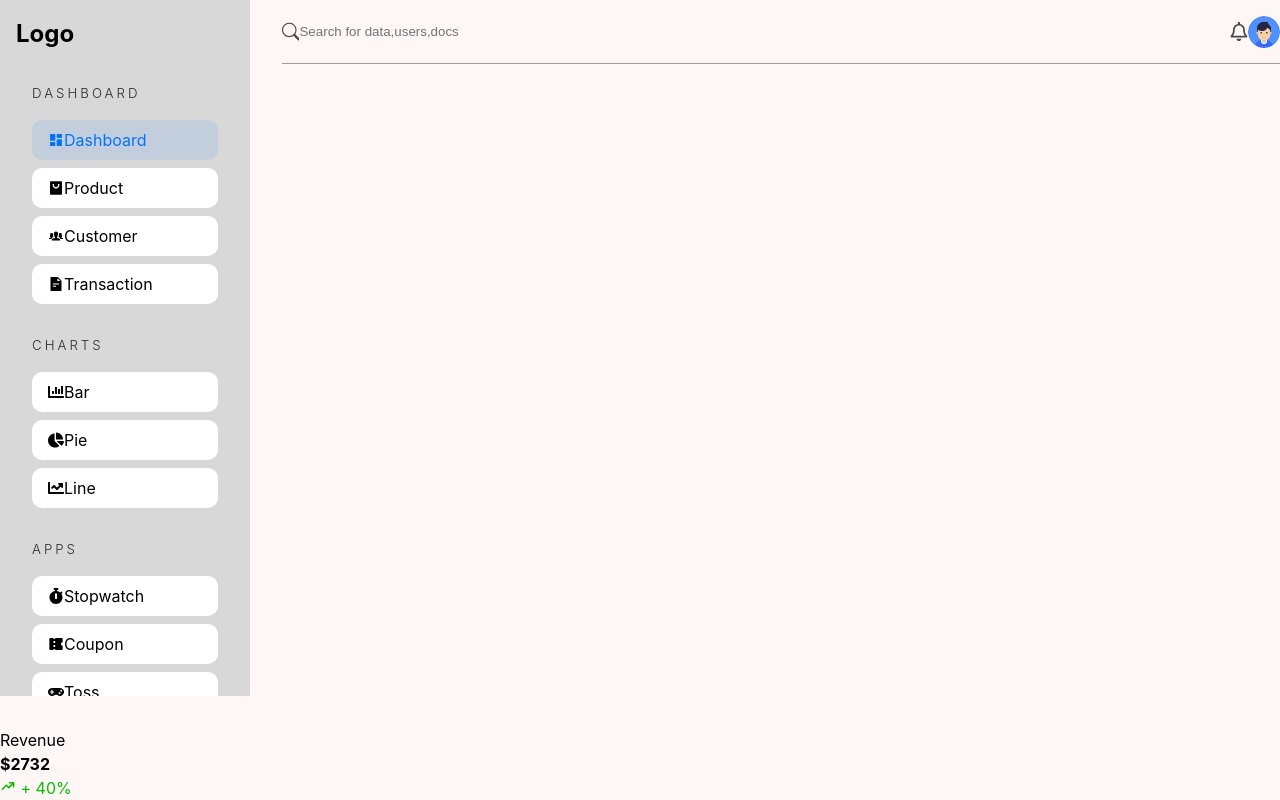
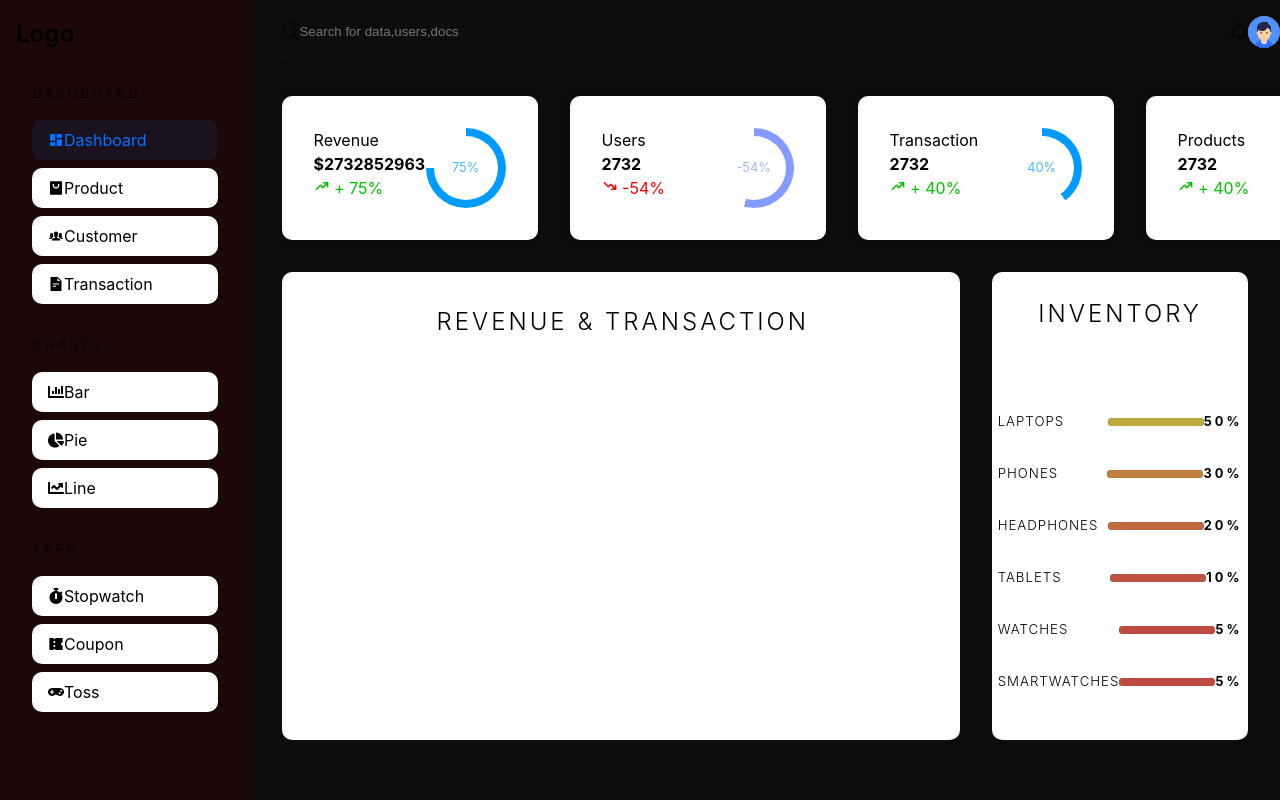
Before and after one commit to Shaileshjadav2732/Admin-Dashboard, a React (Vite) app: page /admin/dashboard in a window 1280 px wide. Built offline with nearby package versions, Linux system fonts and the light colour scheme.

Commit message:
dashboard initial phase add

```diff
--- /dev/null
+++ b/src/assets/data.json
@@ -0,0 +1,172 @@
+{
+   "categories": [
+      {
+         "value": 50,
+         "heading":"Laptops"
+      },
+      {
+         "value": 30,
+         "heading":"Phones"
+      },
+      {
+         "value": 20,
+         "heading":"Headphones"
+      },
+      {
+         "value": 10,
+         "heading":"Tablets"
+      },
+      {
+         "value": 5,
+         "heading":"Watches"
+      },
+      {
+         "value": 5,
+         "heading":"Smartwatches"
+      }
+   ],
+
+   "transactions": [{
+      "id": "1",
+      "amount": 500,
+      "qty": 1,
+      "discount": 0,
+      "status": "pending"
+   },
+   {
+      "id": "2",
+      "amount": 1000,
+      "qty": 1,
+      "discount": 100,
+      "status": "processing"
+   },
+   {
+      "id": "3",
+      "amount": 2000,
+      "qty": 1,
+      "discount": 300,
+      "status": "pending"
+   },
+   {
+      "id": "4",
+      "amount": 3000,
+      "qty": 1,
+      "discount": 0,
+      "status": "processing"
+   },
+   {
+      "id": "5",
+      "amount": 4000,
+      "qty": 1,
+      "discount": 200,
+      "status": "pending"
+   },
+   {
+      "id": "6",
+      "amount": 5000,
+      "qty": 1,
+      "discount": 150,
+      "status": "processing"
+   },
+   {
+      "id": "7",
+      "amount": 6000,
+      "qty": 1,
+      "discount": 0,
+      "status": "pending"
+   },
+   {
+      "id": "8",
+      "amount": 7000,
+      "qty": 1,
+      "discount": 250,
+      "status": "processing"
+   },
+   {
+      "id": "9",
+      "amount": 8000,
+      "qty": 1,
+      "discount": 100,
+      "status": "pending"
+   },
+   {
+      "id": "10",
+      "amount": 9000,
+      "qty": 1,
+      "discount": 0,
+      "status": "processing"
+   },
+   {
+      "id": "11",
+      "amount": 10000,
+      "qty": 1,
+      "discount": 200,
+      "status": "pending"
+   },
+   {
+      "id": "12",
+      "amount": 11000,
+      "qty": 1,
+      "discount": 300,
+      "status": "processing"
+   },
+   {
+      "id": "13",
+      "amount": 12000,
+      "qty": 1,
+      "discount": 0,
+      "status": "pending"
+   },
+   {
+      "id": "14",
+      "amount": 13000,
+      "qty": 1,
+      "discount": 150,
+      "status": "processing"
+   },
+   {
+      "id": "15",
+      "amount": 14000,
+      "qty": 1,
+      "discount": 250,
+      "status": "pending"
+   },
+   {
+      "id": "16",
+      "amount": 15000,
+      "qty": 1,
+      "discount": 0,
+      "status": "processing"
+   },
+   {
+      "id": "17",
+      "amount": 16000,
+      "qty": 1,
+      "discount": 200,
+      "status": "pending"
+   },
+   {
+      "id": "18",
+      "amount": 17000,
+      "qty": 1,
+      "discount": 300,
+      "status": "processing"
+   },
+   {
+      "id": "19",
+      "amount": 18000,
+      "qty": 1,
+      "discount": 0,
+      "status": "pending"
+   },
+   {
+      "id": "20",
+      "amount": 19000,
+      "qty": 1,
+      "discount": 150,
+      "status": "processing"
+   }
+
+
+   ]
+}
--- a/src/pages/Customers.tsx
+++ b/src/pages/Customers.tsx
@@ -1,7 +1,7 @@
 import AdminSidebar from "../components/AdminSidebar";
 const Customers = () => {
   return (
-      <div className="adminContainer">
+      <div className="admin-container">
         <AdminSidebar />
         <main>kmfwemf</main>
       </div>
--- a/src/pages/Dashboard.tsx
+++ b/src/pages/Dashboard.tsx
@@ -2,12 +2,14 @@ import { lazy } from "react";
 import { BsSearch } from "react-icons/bs";
 import { FaRegBell } from "react-icons/fa";
 import userImage from "../assets/userpic.png";
-import { HiTrendingUp,HiTrendingDown } from "react-icons/hi";
+import { HiTrendingUp, HiTrendingDown } from "react-icons/hi";
+import data from "../assets/data.json";
+
 const AdminSidebar = lazy(() => import("../components/AdminSidebar"));
 
 const Dashboard = () => {
   return (
-    <div className="adminContainer">
+    <div className="admin-container">
       <AdminSidebar />
       <main className="dashboard">
         <div className="bar">
@@ -16,10 +18,52 @@ const Dashboard = () => {
           <FaRegBell />
           <img src={userImage} />
         </div>
+        <section className="widget-container">
+          <WidgetItem
+            percent={75}
+            amount={true}
+            value={2732852963}
+            heading="Revenue"
+            color="rgb(0,155,255)"
+          />
+          <WidgetItem
+            percent={-54}
+            value={2732}
+            heading="Users"
+            color="rgb(132,155,255)"
+          />
+          <WidgetItem
+            percent={40}
+            value={2732}
+            heading="Transaction"
+            color="rgb(0,155,255)"
+          />
+          <WidgetItem
+            percent={40}
+            value={2732}
+            heading="Products"
+            color="rgb(0,155,255)"
+          />
+        </section>
+        <section className="graph-container">
+          <div className="revenue-chart">
+            <h2>Revenue & Transaction</h2>
+          </div>
+          <div className="dashboard-categories">
+            <h2>Inventory</h2>
+            <div>
+              {data.categories.map((category) => (
+                <CategoryItem
+                  key={category.value}
+                  color={`hsl(${category.value}, 50%, 50%)`}
+                  value={category.value}
+                  heading={category.heading}
+                />
+              ))}
+            </div>
+          </div>
+        </section>
       </main>
-      <section className="widgetContainer">
-        <WidgetItem percent={40} amount={true} value={2732} heading="Revenue" color="rgb(0,155,255)"/>
-      </section>
     </div>
   );
 };
@@ -36,10 +80,11 @@ const WidgetItem = ({
   value,
   percent,
   color,
-  amount,
+  amount = false,
 }: widgetItemProps) => {
- return (<article className="widget">
-    <div className="widgetInfo">
+  return (
+    <article className="widget">
+      <div className="widget-info">
         <p>{heading}</p>
         <h4>{amount ? `$${value}` : value}</h4>
         {percent > 0 ? (
@@ -52,6 +97,35 @@ const WidgetItem = ({
           </span>
         )}
       </div>
-  </article>)
+      <div
+        className="circle-info"
+        style={{
+          background: `conic-gradient(${color} ${
+            (Math.abs(percent) / 100) * 360
+          }deg,
+          rgb(255,255,255) 0
+          )`,
+        }}
+      >
+        <p style={{ color: color }}>{percent}%</p>
+      </div>
+    </article>
+  );
 };
+
+interface CategoryItemProps {
+  color: string;
+  value: number;
+  heading: string;
+}
+
+const CategoryItem = ({ color, value, heading }: CategoryItemProps) => (
+  <div className="category-item">
+    <h5>{heading}</h5>
+    <div>
+      <div style={{ backgroundColor: color, width: `${value}` }}></div>
+    </div>
+    <span>{value}%</span>
+  </div>
+);
 export default Dashboard;
--- a/src/pages/Products.tsx
+++ b/src/pages/Products.tsx
@@ -1,7 +1,7 @@
 import AdminSidebar from "../components/AdminSidebar";
 const Products = () => {
   return (
-    <div className="adminContainer">
+    <div className="admin-container">
       <AdminSidebar/>
       <main>jnkjikjijikj</main>
     </div>
--- a/src/pages/Transaction.tsx
+++ b/src/pages/Transaction.tsx
@@ -3,7 +3,7 @@ import AdminSidebar from "../components/AdminSidebar";
 const Transaction = () => {
   return (
     <div>
-      <div className="adminContainer">
+      <div className="admin-container">
         <AdminSidebar />
         <main>njdfnn</main>
       </div>
--- a/src/styles/_dashboard.scss
+++ b/src/styles/_dashboard.scss
@@ -1,22 +1,128 @@
-.dashboard{
-   overflow-y:auto;
+.dashboard {
+  overflow-y: auto;
 
-   .bar{
-      height:4rem;
-      @include flex(row,unset);
-      padding: 0,1rem;
-      border-bottom:  1px solid rgba(0,0,0,0.37);
-      >input{
-         margin-right: auto;
-         @include inputStyle(100%,1rem 0)
+  .bar {
+    height: 4rem;
+    @include flex(row, unset);
+    padding: 0, 1rem;
+    border-bottom: 1px solid rgba(0, 0, 0, 0.37);
+
+    > input {
+      margin-right: auto;
+      @include inputStyle(100%, 1rem 0);
+    }
+    > svg {
+      font-size: 1.2rem;
+      opacity: 0.7;
+    }
+    > img {
+      @include square(2rem);
+      border-radius: 50%;
+    }
+  }
+  .widget-container {
+    @include flex(row, space-between, stretch, 2rem);
+    padding: 2rem 2rem 2rem 0;
+
+    .widget {
+      min-width: 16rem;
+      background-color: white;
+      box-shadow: 0 0 10px rgba(0, 0, 0, 0.132);
+      padding: 2rem;
+      border-radius: 10px;
+      @include flex(row, space-between, stretch, 0);
+      .circle-info {
+        > p {
+          opacity: 0.7;
+          font-size: 0.8rem;
+        }
+        > h4 {
+          font-size: 1rem;
+        }
+        > span {
+          @include flex(row, unset, center, 0.2rem);
+        }
       }
-      >svg{
-         font-size: 1.2rem;
-         opacity:0.7;
+      .circle-info {
+        position: relative;
+        @include square(5rem);
+        border-radius: 50%;
+        display: grid;
+        flex: none;
+        place-items: center;
+        background-color: rgb(181, 15, 15);
+        &::before {
+          content: "";
+          position: absolute;
+          @include square(4rem);
+          background-color: rgb(255, 255, 255);
+          border-radius: 100%;
+        }
+        span {
+          position: relative;
+        }
       }
-      >img{
-         @include square(2rem);
-         border-radius: 50%;
+    }
+  }
+  .graph-container {
+    @include flex(row, unset, unset, 2rem);
+    padding: 0 2rem 2rem 0;
+    > div {
+      background-color: white;
+      border-radius: 10px;
+    }
+    .revenue-chart {
+      width: 100%;
+      padding: 1rem 3rem;
+      > h2 {
+        @include heading;
+        margin: 1rem 0 2rem 0.25rem;
+        text-align: center;
       }
-   }
+    }
+    .dashboard-categories {
+      width: 100%;
+      max-width: 16rem;
+      @include flex(column, unset, center, 2rem);
+      @include heading;
+      padding-bottom: 2rem;
+      > h2 {
+        @include heading;
+        margin: 1.5rem 0 2rem 0;
+        text-align: center;
+
+        > div {
+          overflow-y: auto;
+          padding-left: 5rem;
+        }
+      }
+
+      .category-item {
+        @include flex(row, space-between);
+        width: 100%;
+        display: flex;
+        padding: 1rem;
+        > h5 {
+          letter-spacing: 1px;
+          font-weight: 300;
+        }
+        > div {
+          margin-left: auto;
+          width:6rem;
+          background-color: rgb(25, 95, 77);
+          border-radius: 20px;
+          height: 0.5rem;
+          flex: none;
+          > div {
+            border-radius: 20px;
+            height: 100%;
+          }
+        }
+        >span{
+          font-size: 0.8rem;
+          font-weight: 700;
+        }
+      }
+    }
+  }
 }
--- a/src/styles/app.scss
+++ b/src/styles/app.scss
@@ -27,14 +27,14 @@ a {
   color: rgb(0, 195, 0);
 }
 
-.adminContainer {
+.admin-container {
   @include grid(1fr 4fr, 2rem);
   height: 100vh;
-  background-color: rgb(255, 246, 246);
+  background-color: rgb(15, 12, 12);
 
   > aside {
     width: 100%;
-    background-color: rgb(216, 216, 216);
+    background-color: rgb(30, 7, 7);
     padding: 1rem;
     z-index: 10;
     overflow-y: auto;
```
Lines whose indentation alone changed are shown as unchanged.
